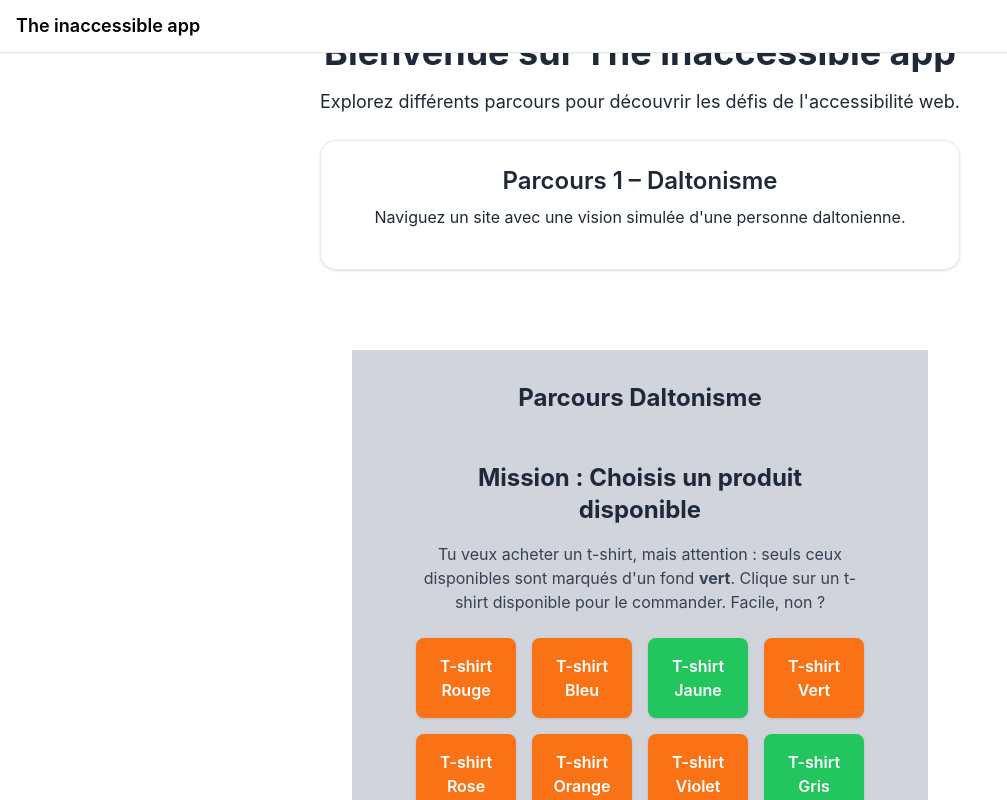
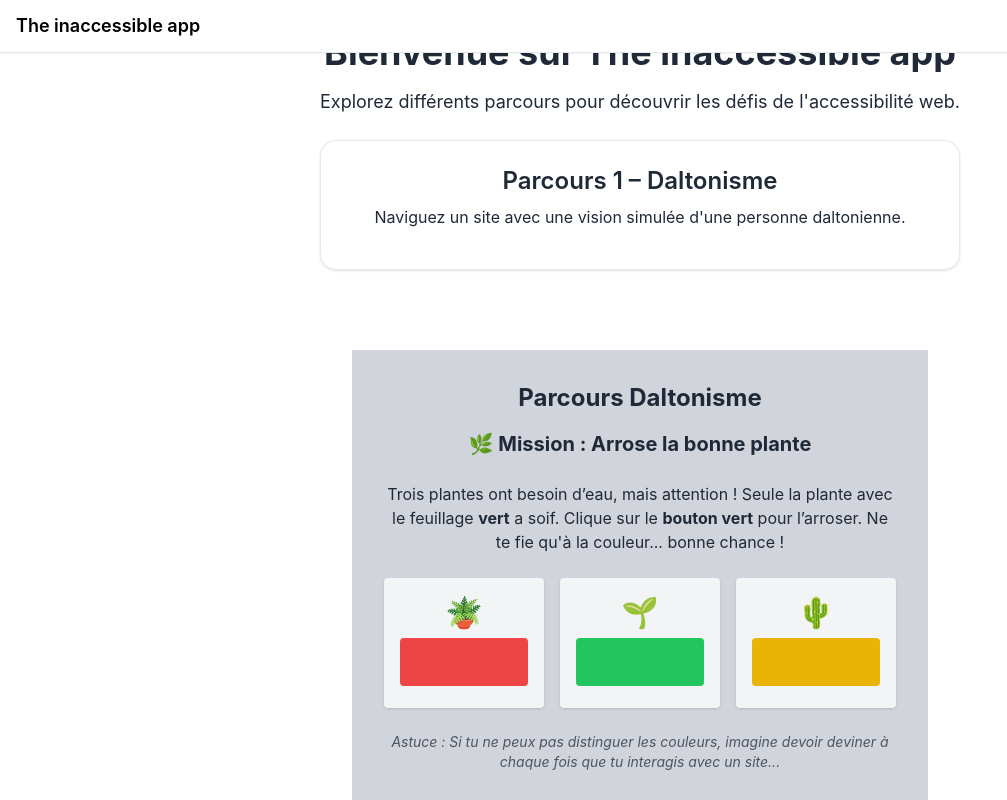
Before and after one commit to FlorianFanor/the-inaccessible-app, a React (Create React App) app: page / in a window 1280 px wide. Both pictures are taken after a click on the button "Démarrer le parcours". Shown: the top 800 px of the page, without its empty margins (0-1007 px from the left). Built offline with nearby package versions, Linux system fonts and the light colour scheme.

Commit message:
shuffle step 1

```diff
--- a/src/components/daltonisme/charts/charts.tsx
+++ b/src/components/daltonisme/charts/charts.tsx
@@ -1,4 +1,5 @@
 import React, { useState } from "react";
+import { Step } from "../daltonisme.tsx";
 
 const Charts = ({ setStep }) => {
   const [message, setMessage] = useState("");
@@ -6,7 +7,7 @@ const Charts = ({ setStep }) => {
   const handleClick = (part: string) => {
     if (part === "amber") {
       setMessage("Bravo ! Tu as trouvé la part des utilisateurs inscrits.");
-      setStep("command-validation");
+      setStep(Step.CHARTS);
     } else {
       setMessage(
         "Ce n'était pas la bonne réponse. Sans vision des couleurs, c'est presque mission impossible."
--- a/src/components/daltonisme/color-test/color-test.tsx
+++ b/src/components/daltonisme/color-test/color-test.tsx
@@ -1,33 +1,55 @@
-import React from 'react'
+import React from "react";
+import { Step } from "../daltonisme.tsx";
 
 const ColorTest = ({ setStep }) => {
   return (
     <div className="space-y-6">
       <h2 className="text-xl font-bold">🌿 Mission : Arrose la bonne plante</h2>
+
       <p>
-                Trois plantes ont besoin d’eau, mais attention ! Seule la plante avec le feuillage <strong>vert</strong> a soif. Clique sur le <strong>bouton vert</strong> pour l’arroser. Ne te fie qu'à la couleur... bonne chance !
+        Trois plantes ont besoin d’eau, mais attention ! Seule la plante avec le
+        feuillage <strong>vert</strong> a soif. Clique sur le{" "}
+        <strong>bouton vert</strong> pour l’arroser. Ne te fie qu'à la
+        couleur... bonne chance !
       </p>
+
       <div className="grid grid-cols-3 gap-4 mt-4">
         <div className="bg-gray-100 rounded p-4 text-center shadow">
           <div className="text-3xl mb-2">🪴</div>
-                    <button className="w-full h-12 rounded bg-red-500" aria-label="Plante rouge" />
+
+          <button
+            className="w-full h-12 rounded bg-red-500"
+            aria-label="Plante rouge"
+          />
         </div>
+
         <div className="bg-gray-100 rounded p-4 text-center shadow">
           <div className="text-3xl mb-2">🌱</div>
-                    <button className="w-full h-12 rounded bg-green-500" onClick={() => {
-                        setStep("link-trap");
-                    }} aria-label="Plante verte" />
+          <button
+            className="w-full h-12 rounded bg-green-500"
+            onClick={() => {
+              setStep(Step.COLOR_TEST);
+            }}
+            aria-label="Plante verte"
+          />
         </div>
+
         <div className="bg-gray-100 rounded p-4 text-center shadow">
           <div className="text-3xl mb-2">🌵</div>
-                    <button className="w-full h-12 rounded bg-yellow-500" aria-label="Plante jaune" />
+
+          <button
+            className="w-full h-12 rounded bg-yellow-500"
+            aria-label="Plante jaune"
+          />
         </div>
       </div>
+
       <p className="text-sm italic text-gray-600 mt-4">
-                Astuce : Si tu ne peux pas distinguer les couleurs, imagine devoir deviner à chaque fois que tu interagis avec un site...
+        Astuce : Si tu ne peux pas distinguer les couleurs, imagine devoir
+        deviner à chaque fois que tu interagis avec un site...
       </p>
     </div>
-    )
-}
+  );
+};
 
-export default ColorTest
+export default ColorTest;
--- a/src/components/daltonisme/command-validation/command-validation.tsx
+++ b/src/components/daltonisme/command-validation/command-validation.tsx
@@ -1,4 +1,5 @@
 import React, { useState, useEffect, useRef } from "react";
+import { Step } from "../daltonisme.tsx";
 
 const colors = [
   { name: "red", hex: "#ef4444" },
@@ -23,6 +24,8 @@ const CommandValidation = ({ setStep }) => {
   );
   const intervalRef = useRef<NodeJS.Timer | null>(null);
   const isRunning = useRef(true);
+  const currentColor = colors[currentColorIndex];
+  const success = currentColor.name === "green";
 
   useEffect(() => {
     intervalRef.current = setInterval(() => {
@@ -37,8 +40,6 @@ const CommandValidation = ({ setStep }) => {
 
     isRunning.current = false;
     clearInterval(intervalRef.current!);
-    const currentColor = colors[currentColorIndex];
-    const success = currentColor.name === "green";
 
     setHistory((prev) => [...prev, { color: currentColor.name, success }]);
 
@@ -50,7 +51,7 @@ const CommandValidation = ({ setStep }) => {
 
     if (success) {
       setTimeout(() => {
-        setStep("form");
+        setStep(Step.COMMAND_VALIDATION);
       }, 2000);
     }
   };
@@ -71,21 +72,26 @@ const CommandValidation = ({ setStep }) => {
         Clique quand la couleur est verte
       </h2>
 
-      <div
-        className="w-full h-12 rounded transition-all duration-300 border"
+      <button
+        type="button"
+        className="w-full h-12 rounded transition-all duration-300 border cursor-pointer"
         style={{ backgroundColor: colors[currentColorIndex].hex }}
         onClick={handleClick}
+        aria-label="Clique quand la couleur est verte"
       />
 
       {message && (
-        <div className="mt-6 text-md font-medium bg-yellow-100 border border-yellow-300 p-4 rounded text-gray-800">
+        <div className="mt-6 text-md font-medium bg-yellow-100 border border-yellow-300 p-2 rounded text-gray-800 max-w-xs mx-auto">
           {message}
+
+          {!success && (
             <button
               onClick={handleRetry}
               className="mt-4 block mx-auto bg-blue-600 text-white px-4 py-2 rounded hover:bg-blue-700"
             >
               Rejouer
             </button>
+          )}
         </div>
       )}
 
--- a/src/components/daltonisme/daltonisme.tsx
+++ b/src/components/daltonisme/daltonisme.tsx
@@ -9,7 +9,8 @@ import Start from "./start/start.tsx";
 import Finish from "./finish/finish.tsx";
 
 type StepType = "start" | "form" | "color-test" | "link-trap" | "finished";
-enum Step {
+
+export enum Step {
   START = "start",
   FAVORITE_PRODUCT = "favorite-product",
   CHARTS = "charts",
@@ -20,35 +21,71 @@ enum Step {
   FINISHED = "finished",
 }
 
+const firstSteps: Step[] = [
+  Step.FAVORITE_PRODUCT,
+  Step.CHARTS,
+  Step.COMMAND_VALIDATION,
+  Step.COLOR_TEST,
+];
+
+function getRandomFirstStep(): Step {
+  const idx = Math.floor(Math.random() * firstSteps.length);
+  return firstSteps[idx];
+}
+
 export const Daltonisme = () => {
   const [step, setStep] = useState<StepType>("start");
   const [startTime, setStartTime] = useState<number | null>(null);
   const [endTime, setEndTime] = useState<number | null>(null);
+
+  const goToNextStep = (currentStep: Step) => {
+    switch (currentStep) {
+      case Step.FAVORITE_PRODUCT:
+      case Step.CHARTS:
+      case Step.COMMAND_VALIDATION:
+      case Step.COLOR_TEST:
+        setStep(Step.FORM);
+        break;
+      case Step.FORM:
+        setStep(Step.LINK_TRAP);
+        break;
+      case Step.LINK_TRAP:
+        setStep(Step.FINISHED);
+        break;
+      default:
+        setStep(Step.FINISHED);
+    }
+  };
+
+  const handleStart = (startTime: number) => {
+    setStartTime(startTime);
+    setStep(getRandomFirstStep());
+  };
 
   return (
     <div>
       <div className="mt-20 p-8 max-w-xl mx-auto bg-gray-300">
         <h2 className="text-2xl font-bold mb-4">Parcours Daltonisme</h2>
         {step === Step.START && (
-          <Start setStep={setStep} setStartTime={setStartTime} />
+          <Start setStep={handleStart} setStartTime={setStartTime} />
         )}
 
         {step === Step.FAVORITE_PRODUCT && (
-          <FavoriteProduct setStep={setStep} />
+          <FavoriteProduct setStep={goToNextStep} />
         )}
 
-        {step === Step.CHARTS && <Charts setStep={setStep} />}
+        {step === Step.CHARTS && <Charts setStep={goToNextStep} />}
 
         {step === Step.COMMAND_VALIDATION && (
-          <CommandValidation setStep={setStep} />
+          <CommandValidation setStep={goToNextStep} />
         )}
 
-        {step === Step.FORM && <Form setStep={setStep} />}
+        {step === Step.COLOR_TEST && <ColorTest setStep={goToNextStep} />}
 
-        {step === Step.COLOR_TEST && <ColorTest setStep={setStep} />}
+        {step === Step.FORM && <Form setStep={goToNextStep} />}
 
         {step === Step.LINK_TRAP && (
-          <LinkTrap setEndTime={setEndTime} setStep={setStep} />
+          <LinkTrap setEndTime={setEndTime} setStep={goToNextStep} />
         )}
 
         {step === Step.FINISHED && (
--- a/src/components/daltonisme/favorite-product/favorite-product.tsx
+++ b/src/components/daltonisme/favorite-product/favorite-product.tsx
@@ -1,4 +1,5 @@
 import React from "react";
+import { Step } from "../daltonisme.tsx";
 
 const FavoriteProduct = ({ setStep }) => {
   const products = [
@@ -76,7 +77,7 @@ const FavoriteProduct = ({ setStep }) => {
                   : "Ce produit n'est pas disponible"
               );
               if (product.available) {
-                setStep("charts");
+                setStep(Step.FAVORITE_PRODUCT);
               }
             }}
           >
--- a/src/components/daltonisme/link-trap/link-trap.tsx
+++ b/src/components/daltonisme/link-trap/link-trap.tsx
@@ -1,4 +1,5 @@
-import React from 'react'
+import React from "react";
+import { Step } from "../daltonisme.tsx";
 
 const LinkTrap = ({ setEndTime, setStep }) => {
   return (
@@ -6,26 +7,32 @@ const LinkTrap = ({ setEndTime, setStep }) => {
       <h2 className="text-xl font-bold">🔗 Trouver le lien</h2>
 
       <p>
-                Dans le paragraphe suivant, un lien est caché. Il est uniquement identifiable par sa couleur.
-                À toi de le trouver et de cliquer dessus 👀
+        Dans le paragraphe suivant, un lien est caché. Il est uniquement
+        identifiable par sa couleur. À toi de le trouver et de cliquer dessus 👀
       </p>
 
       <p className="text-gray-800">
-                L'accessibilité est essentielle pour tout le monde. Si tu veux en savoir plus, tu peux visiter ce site
-                <a href="#" className="text-blue-800 ml-1 cursor-auto" onClick={() => {
+        L'accessibilité est essentielle pour tout le monde. Si tu veux en savoir
+        plus, tu peux visiter ce site
+        <a
+          href="#"
+          className="text-blue-800 ml-1 cursor-auto"
+          onClick={() => {
             setEndTime(Date.now());
-                    setStep("finished");
-                }}>
+            setStep(Step.LINK_TRAP);
+          }}
+        >
           ici
         </a>
         .
       </p>
 
       <p className="text-sm italic text-gray-600">
-                Et oui… pas de soulignement, pas de hover clair, pas d’alternative. Imagine lire ça sans pouvoir percevoir le bleu.
+        Et oui… pas de soulignement, pas de hover clair, pas d’alternative.
+        Imagine lire ça sans pouvoir percevoir le bleu.
       </p>
     </div>
-    )
-}
+  );
+};
 
-export default LinkTrap
+export default LinkTrap;
--- a/src/components/daltonisme/start/start.tsx
+++ b/src/components/daltonisme/start/start.tsx
@@ -1,4 +1,5 @@
-import React from 'react'
+import React from "react";
+import { Step } from "../daltonisme.tsx";
 
 const Start = ({ setStartTime, setStep }) => {
   return (
@@ -18,14 +19,14 @@ const Start = ({ setStartTime, setStep }) => {
       <button
         onClick={() => {
           setStartTime(Date.now());
-                    setStep("favorite-product");
+          setStep(Step.START);
         }}
         className="bg-blue-600 text-white px-4 py-2 rounded hover:bg-blue-700"
       >
         Démarrer le parcours
       </button>
     </div>
-    )
-}
+  );
+};
 
-export default Start
+export default Start;
```
Also changed, not shown: src/components/daltonisme/form/form.tsx (+16 -12 lines). Lines whose indentation alone changed are shown as unchanged.
